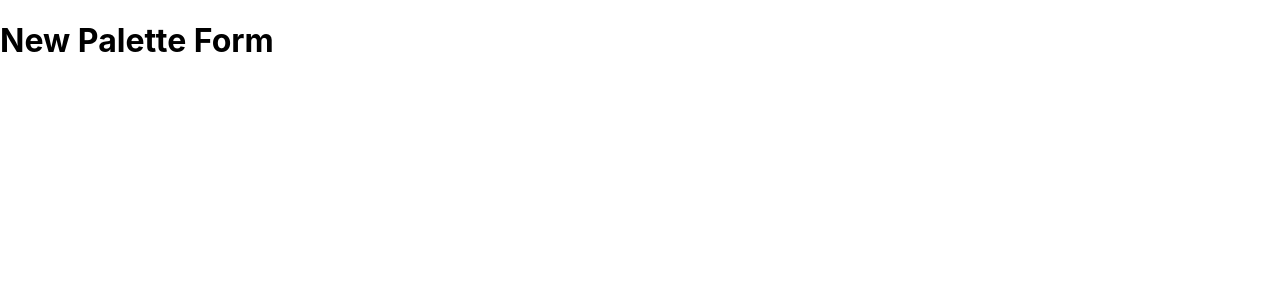
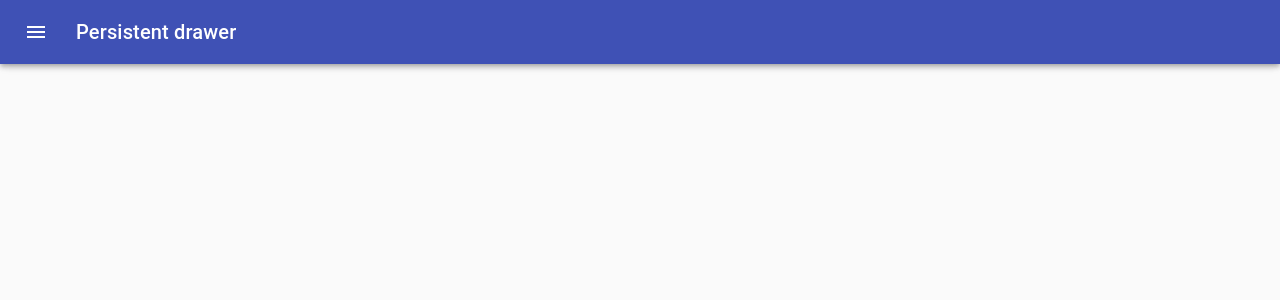
Before and after one commit to MedAli5543/colorLab, a React (Create React App) app: page /palette/new in a window 1280 px wide. Shown: the top 300 px of the page. Built offline with nearby package versions, Linux system fonts and the light colour scheme.

Commit message:
add Drawer component

```diff
--- a/src/components/NewPaletteForm.js
+++ b/src/components/NewPaletteForm.js
@@ -1,13 +1,141 @@
-import React from "react";
+import React from 'react';
+import clsx from 'clsx';
+import { makeStyles, useTheme } from '@material-ui/core/styles';
+import Drawer from '@material-ui/core/Drawer';
+import CssBaseline from '@material-ui/core/CssBaseline';
+import AppBar from '@material-ui/core/AppBar';
+import Toolbar from '@material-ui/core/Toolbar';
+import List from '@material-ui/core/List';
+import Typography from '@material-ui/core/Typography';
+import Divider from '@material-ui/core/Divider';
+import IconButton from '@material-ui/core/IconButton';
+import MenuIcon from '@material-ui/icons/Menu';
+import ChevronLeftIcon from '@material-ui/icons/ChevronLeft';
+import ChevronRightIcon from '@material-ui/icons/ChevronRight';
+import ListItem from '@material-ui/core/ListItem';
+import ListItemIcon from '@material-ui/core/ListItemIcon';
+import ListItemText from '@material-ui/core/ListItemText';
+import InboxIcon from '@material-ui/icons/MoveToInbox';
+import MailIcon from '@material-ui/icons/Mail';
 
-class PaletteForm extends React.Component {
-    render() {
-        return (
-            <div>
-                <h1>New Palette Form</h1>
-            </div>
-        )
-    }
+const drawerWidth = 240;
+
+const useStyles = makeStyles(theme => ({
+  root: {
+    display: 'flex',
+  },
+  appBar: {
+    transition: theme.transitions.create(['margin', 'width'], {
+      easing: theme.transitions.easing.sharp,
+      duration: theme.transitions.duration.leavingScreen,
+    }),
+  },
+  appBarShift: {
+    width: `calc(100% - ${drawerWidth}px)`,
+    marginLeft: drawerWidth,
+    transition: theme.transitions.create(['margin', 'width'], {
+      easing: theme.transitions.easing.easeOut,
+      duration: theme.transitions.duration.enteringScreen,
+    }),
+  },
+  menuButton: {
+    marginRight: theme.spacing(2),
+  },
+  hide: {
+    display: 'none',
+  },
+  drawer: {
+    width: drawerWidth,
+    flexShrink: 0,
+  },
+  drawerPaper: {
+    width: drawerWidth,
+  },
+  drawerHeader: {
+    display: 'flex',
+    alignItems: 'center',
+    padding: '0 8px',
+    ...theme.mixins.toolbar,
+    justifyContent: 'flex-end',
+  },
+  content: {
+    flexGrow: 1,
+    padding: theme.spacing(3),
+    transition: theme.transitions.create('margin', {
+      easing: theme.transitions.easing.sharp,
+      duration: theme.transitions.duration.leavingScreen,
+    }),
+    marginLeft: -drawerWidth,
+  },
+  contentShift: {
+    transition: theme.transitions.create('margin', {
+      easing: theme.transitions.easing.easeOut,
+      duration: theme.transitions.duration.enteringScreen,
+    }),
+    marginLeft: 0,
+  },
+}));
+
+export default function NewPaletteForm() {
+  const classes = useStyles();
+  const [open, setOpen] = React.useState(false);
+
+  function handleDrawerOpen() {
+    setOpen(true);
+  }
+
+  function handleDrawerClose() {
+    setOpen(false);
+  }
+
+  return (
+    <div className={classes.root}>
+      <CssBaseline />
+      <AppBar
+        position="fixed"
+        className={clsx(classes.appBar, {
+          [classes.appBarShift]: open,
+        })}
+      >
+        <Toolbar>
+          <IconButton
+            color="inherit"
+            aria-label="Open drawer"
+            onClick={handleDrawerOpen}
+            edge="start"
+            className={clsx(classes.menuButton, open && classes.hide)}
+          >
+            <MenuIcon />
+          </IconButton>
+          <Typography variant="h6" noWrap>
+            Persistent drawer
+          </Typography>
+        </Toolbar>
+      </AppBar>
+      <Drawer
+        className={classes.drawer}
+        variant="persistent"
+        anchor="left"
+        open={open}
+        classes={{
+          paper: classes.drawerPaper,
+        }}
+      >
+        <div className={classes.drawerHeader}>
+          <IconButton onClick={handleDrawerClose}>
+            <ChevronLeftIcon />
+          </IconButton>
+        </div>
+        <Divider />
+      </Drawer>
+      <main
+        className={clsx(classes.content, {
+          [classes.contentShift]: open,
+        })}
+      >
+        <div className={classes.drawerHeader} />
+
+      </main>
+    </div>
+  );
 }
-
-export default PaletteForm;
--- a/src/styles/ColorBox.css
+++ b/src/styles/ColorBox.css
@@ -5,7 +5,7 @@
     display: inline-block;
     position: relative;
     cursor: pointer;
-    margin-bottom: -3.5px;
+    margin-bottom: -5.5px;
 }
 
 .copy-button {
--- a/src/styles/Palette.css
+++ b/src/styles/Palette.css
@@ -4,7 +4,5 @@
 }
 
 .palette-colors {
-    height: 93vh;
-    display: flex;
-    flex-wrap: wrap;
+    height: 94vh;
 }
```
